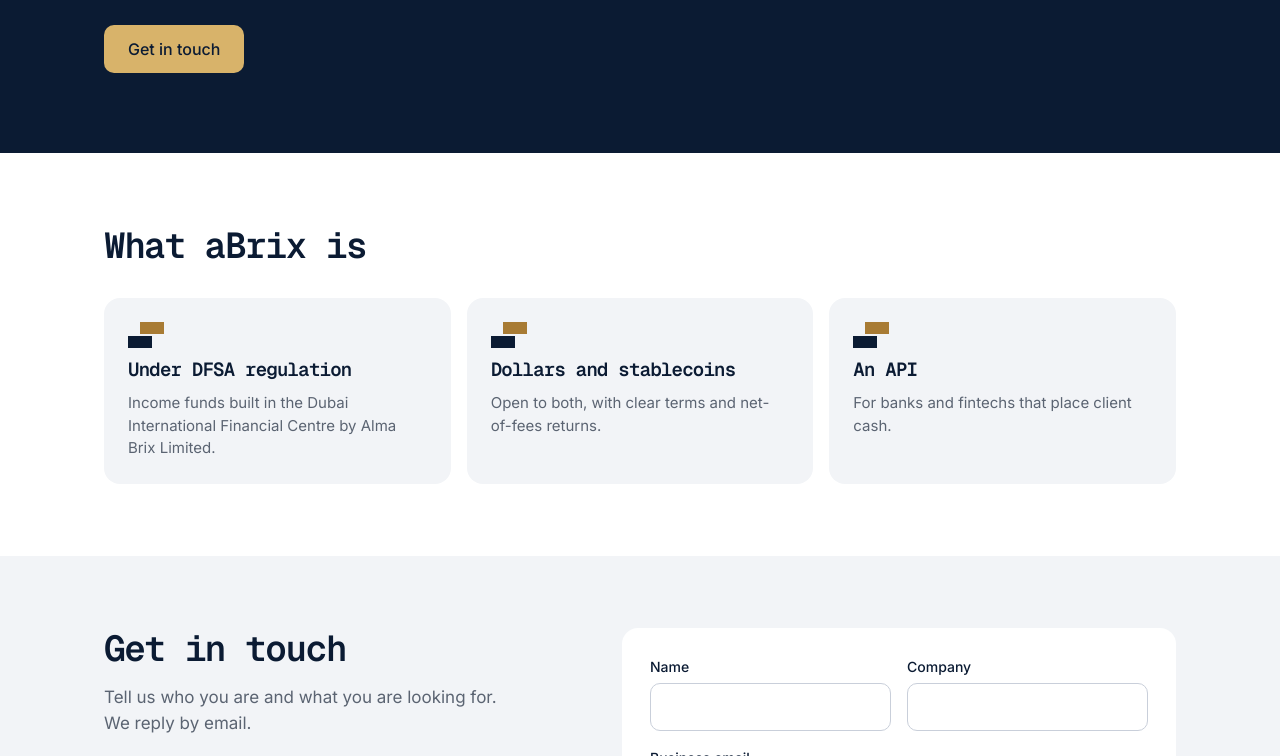
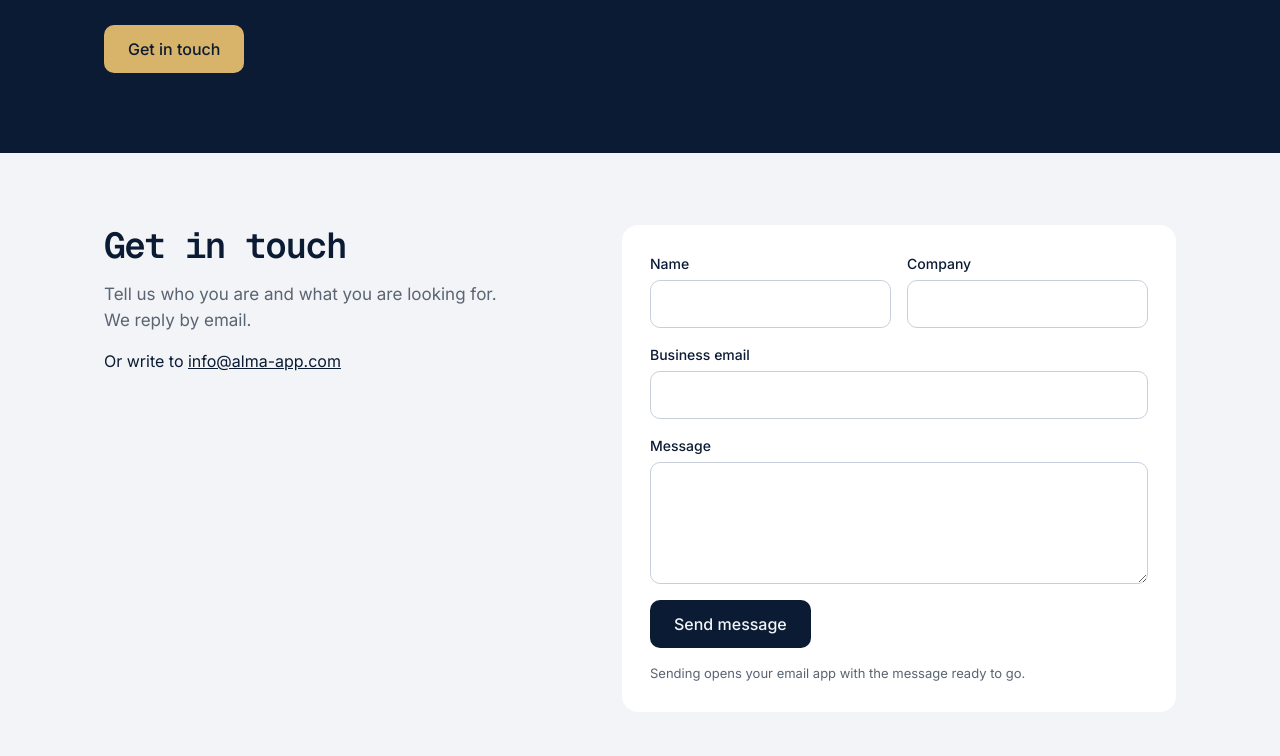
Before and after one commit to catena2w/abrix-website, a plain HTML site: page index.html in a window 1280 px wide. Shown: the part 532-1288 px from the top of the page. Drawn offline with nearby package versions, Linux system fonts and the light colour scheme.

Commit message:
Remove the fact tiles section
Co-Authored-By: Claude Fable 5.2 <noreply@anthropic.com>
Claude-Session: https://claude.ai/code/session_01EiPBtxxbnQY45E81u37UoW

```diff
--- a/index.html
+++ b/index.html
@@ -50,26 +50,6 @@ a:focus-visible,button:focus-visible,input:focus-visible,textarea:focus-visible{
 <rect x="117" y="84" width="72" height="36" fill="#F2F4F7"></rect>
 <rect x="156" y="42" width="72" height="36" fill="#D8B36A"></rect>
 </svg>
-</div>
-</div>
-</div>
-<div id="about" style="max-width: 1120px; margin: 0 auto; padding: 72px 24px; box-sizing: border-box; display: flex; flex-direction: column; gap: 32px">
-<h2 style="margin: 0; font-family: 'Geist Mono', monospace; font-weight: 600; font-size: clamp(26px, 3.4vw, 36px); line-height: 1.15; letter-spacing: -0.04em">What aBrix is</h2>
-<div style="display: flex; flex-wrap: wrap; gap: 16px">
-<div style="flex: 1 1 260px; min-width: 0; background: #F2F4F7; border-radius: 16px; padding: 24px; box-sizing: border-box; display: flex; flex-direction: column; gap: 10px">
-<svg viewBox="0 0 18 13" width="36" height="26" aria-hidden="true"><rect x="0" y="7" width="12" height="6" fill="#0B1B33"></rect><rect x="6" y="0" width="12" height="6" fill="#A87B34"></rect></svg>
-<div style="font-family: 'Geist Mono', monospace; font-weight: 600; font-size: 19px; line-height: 1.25; letter-spacing: -0.04em">Under DFSA regulation</div>
-<div style="font-size: 15px; color: #5B6472">Income funds built in the Dubai International Financial Centre by Alma Brix Limited.</div>
-</div>
-<div style="flex: 1 1 260px; min-width: 0; background: #F2F4F7; border-radius: 16px; padding: 24px; box-sizing: border-box; display: flex; flex-direction: column; gap: 10px">
-<svg viewBox="0 0 18 13" width="36" height="26" aria-hidden="true"><rect x="0" y="7" width="12" height="6" fill="#0B1B33"></rect><rect x="6" y="0" width="12" height="6" fill="#A87B34"></rect></svg>
-<div style="font-family: 'Geist Mono', monospace; font-weight: 600; font-size: 19px; line-height: 1.25; letter-spacing: -0.04em">Dollars and stablecoins</div>
-<div style="font-size: 15px; color: #5B6472">Open to both, with clear terms and net-of-fees returns.</div>
-</div>
-<div style="flex: 1 1 260px; min-width: 0; background: #F2F4F7; border-radius: 16px; padding: 24px; box-sizing: border-box; display: flex; flex-direction: column; gap: 10px">
-<svg viewBox="0 0 18 13" width="36" height="26" aria-hidden="true"><rect x="0" y="7" width="12" height="6" fill="#0B1B33"></rect><rect x="6" y="0" width="12" height="6" fill="#A87B34"></rect></svg>
-<div style="font-family: 'Geist Mono', monospace; font-weight: 600; font-size: 19px; line-height: 1.25; letter-spacing: -0.04em">An API</div>
-<div style="font-size: 15px; color: #5B6472">For banks and fintechs that place client cash.</div>
 </div>
 </div>
 </div>
```
